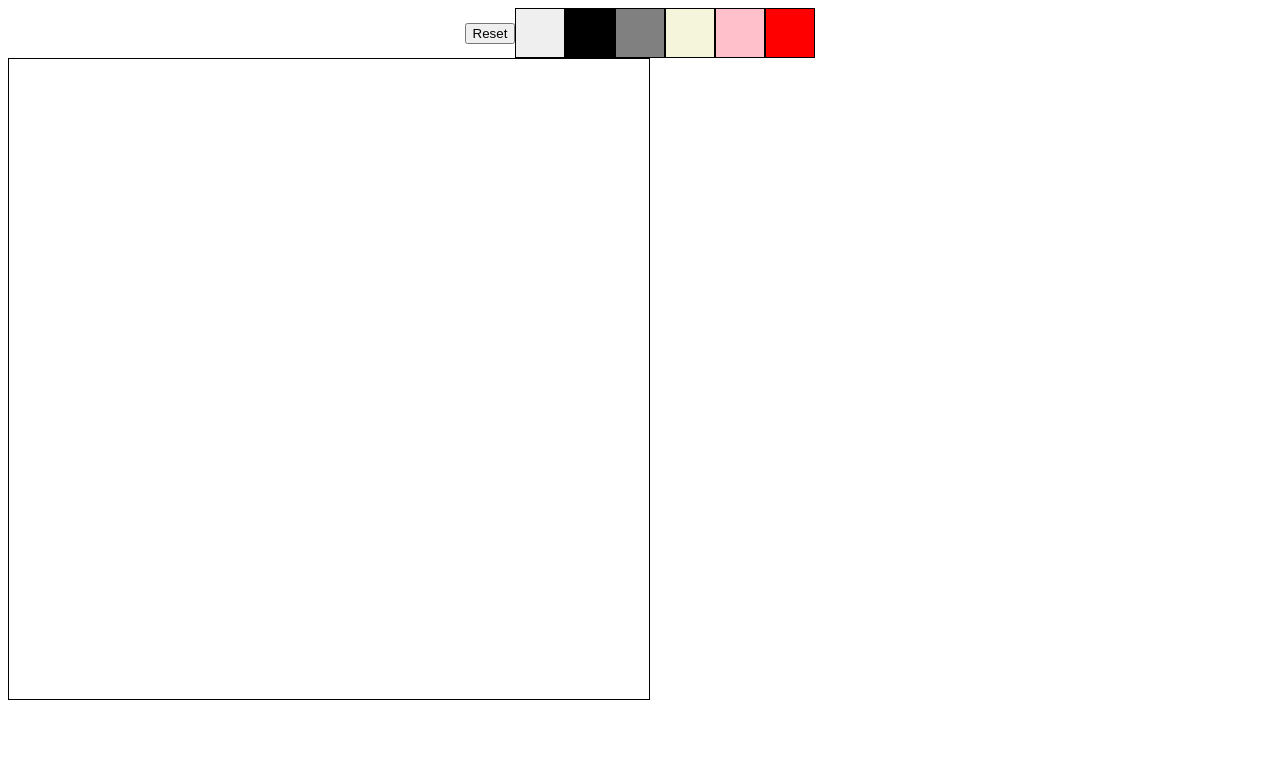
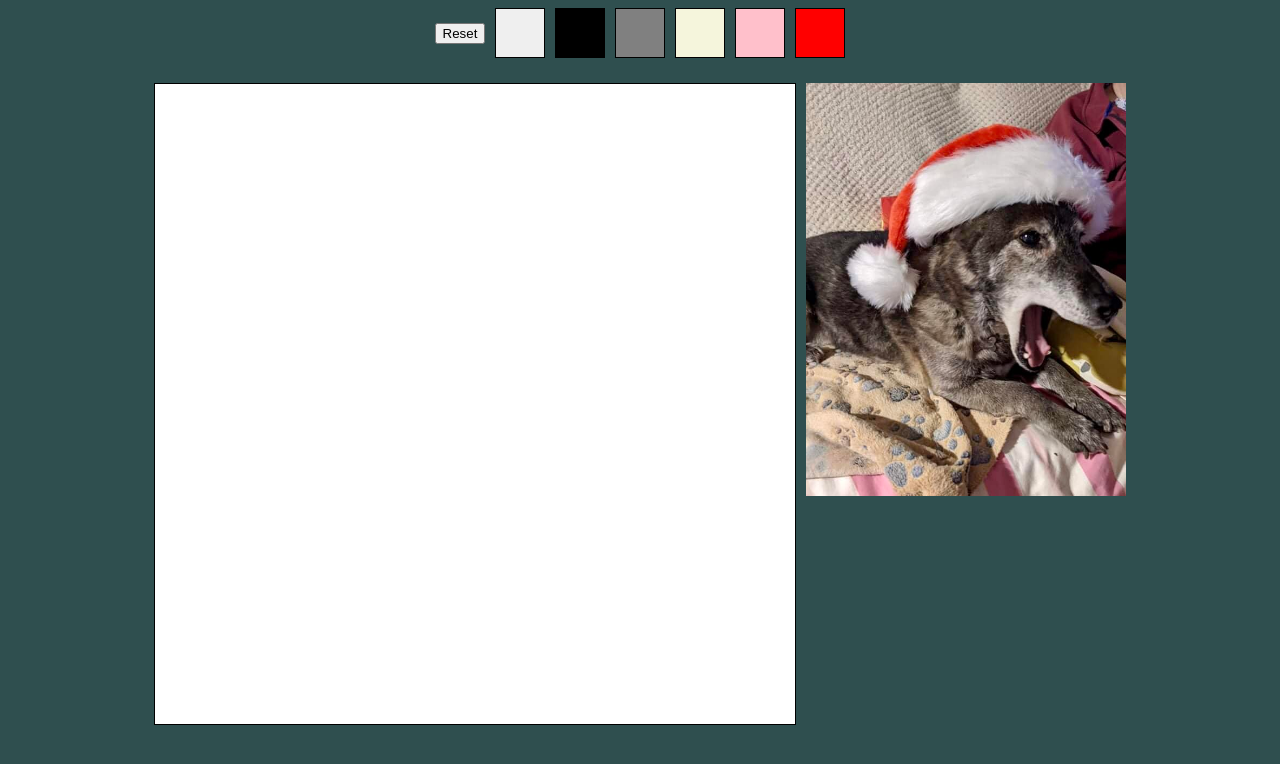
Before and after one commit to Jovuto/Etch-a-Sketch, a plain HTML site: page index.html in a window 1280 px wide. Drawn offline with Linux system fonts and the light colour scheme.

Commit message:
feat: make things fancy

```diff
--- a/index.html
+++ b/index.html
@@ -17,6 +17,11 @@
         <button class="pinkButton button"></button>
         <button class="redButton button"></button>
     </div>
-    <div class="grid"></div>
+    <div class="content">
+        <div class="grid"></div>
+        <div class="imgParent">
+            <img src="images/mickey.jpeg">
+        </div>
+    </div>
 </body>
 </html>
--- a/style.css
+++ b/style.css
@@ -1,8 +1,29 @@
+body {
+    background-color: darkslategrey;
+}
+
+.content {
+    display: flex;
+    justify-content: center;
+    margin-top: 25px;
+    gap: 10px;
+}
+
+.content img {
+    width: 100%;
+    height: auto;
+}
+
+.imgParent {
+    max-width: 320px;
+}
+
 .grid {
     display: flex;
     flex-wrap: wrap;
     width: 640px;
     border: solid 1px;
+    background-color: white;
 }
 
 .red {
@@ -13,6 +34,7 @@
     display: flex;
     align-items: center;
     justify-content: center;
+    gap: 10px;
 }
 
 .button {
```
